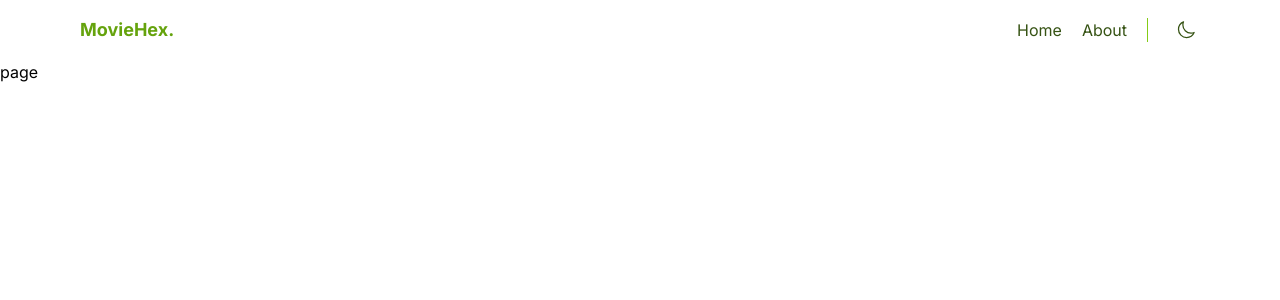
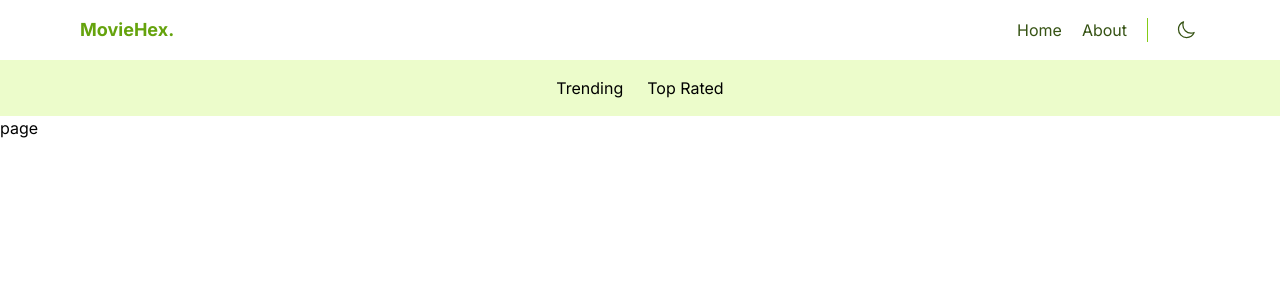
Before and after one commit to ubeyidah/movieHex, a Next.js app: page / in a window 1280 px wide. Shown: the top 300 px of the page. Built offline with nearby package versions, Linux system fonts and the light colour scheme.

Commit message:
create navbar section

```diff
--- a/src/app/layout.js
+++ b/src/app/layout.js
@@ -2,6 +2,7 @@ import { Inter } from "next/font/google";
 import "./globals.css";
 import Header from "@/components/Header";
 import Provider from "./Provider";
+import NavBar from "@/components/NavBar";
 
 const inter = Inter({ subsets: ["latin"] });
 
@@ -16,6 +17,7 @@ export default function RootLayout({ children }) {
       <body className={inter.className}>
         <Provider>
           <Header />
+          <NavBar />
           {children}
         </Provider>
       </body>
--- /dev/null
+++ b/src/components/NavBar.jsx
@@ -0,0 +1,12 @@
+import NavbarItem from "./NavbarItem";
+
+const NavBar = () => {
+  return (
+    <nav className="flex justify-center gap-6 dark:bg-lime-100/10 bg-lime-100 py-4">
+      <NavbarItem title="Trending" param="fetchTrending" />
+      <NavbarItem title="Top Rated" param="fetchTopRated" />
+    </nav>
+  );
+};
+
+export default NavBar;
--- /dev/null
+++ b/src/components/NavbarItem.jsx
@@ -0,0 +1,20 @@
+"use client";
+import Link from "next/link";
+import { useSearchParams } from "next/navigation";
+
+const NavbarItem = ({ title, param }) => {
+  const searchParams = useSearchParams();
+  const genre = searchParams.get("genre");
+  return (
+    <Link
+      href={`/?genre=${param}`}
+      className={`hover:text-lime-800 hover:border-b dark:hover:text-lime-500  border-lime-800 ${
+        param == genre ? "text-lime-800 dark:text-lime-500 border-b" : ""
+      }`}
+    >
+      {title}
+    </Link>
+  );
+};
+
+export default NavbarItem;
```
